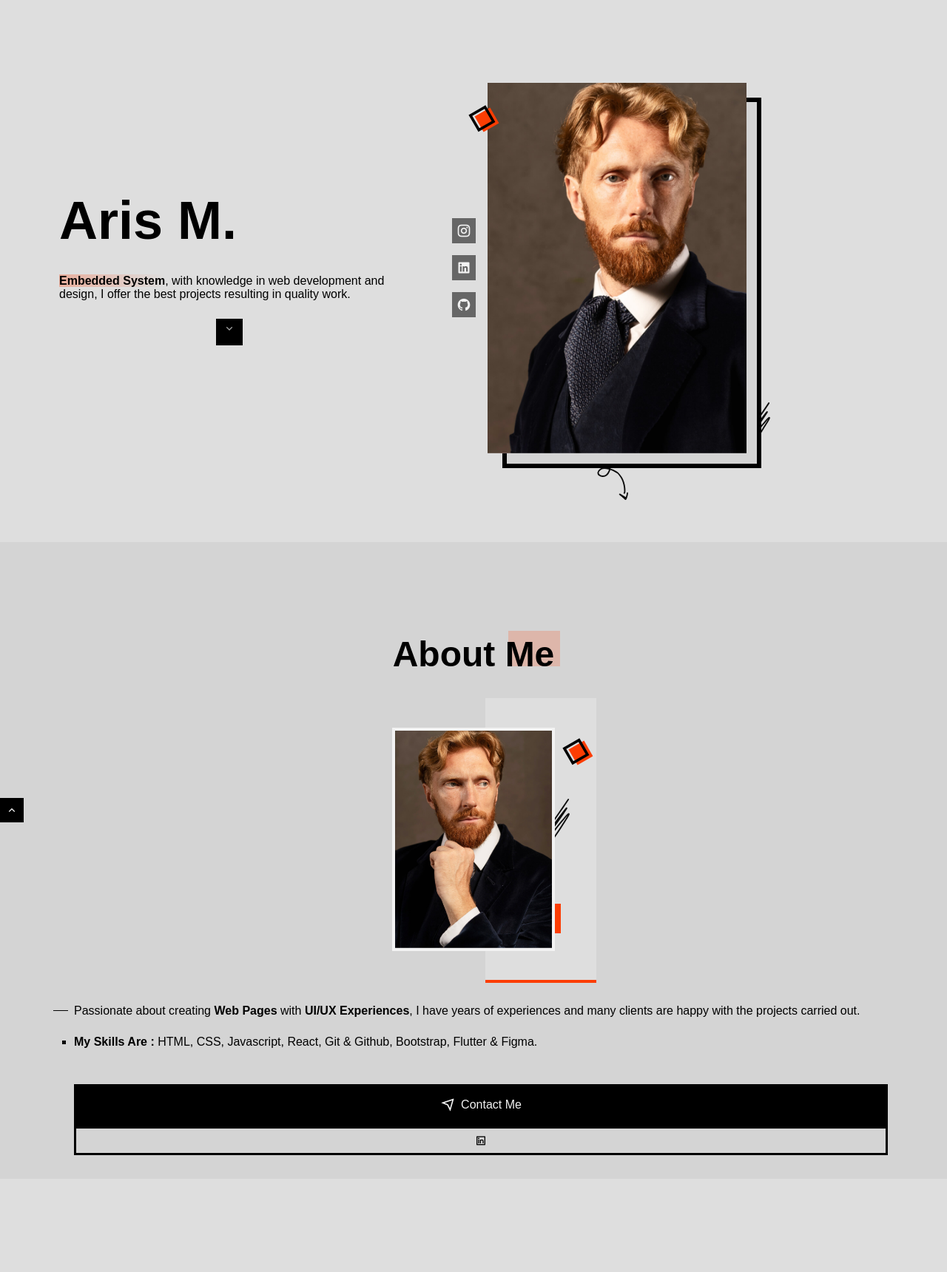
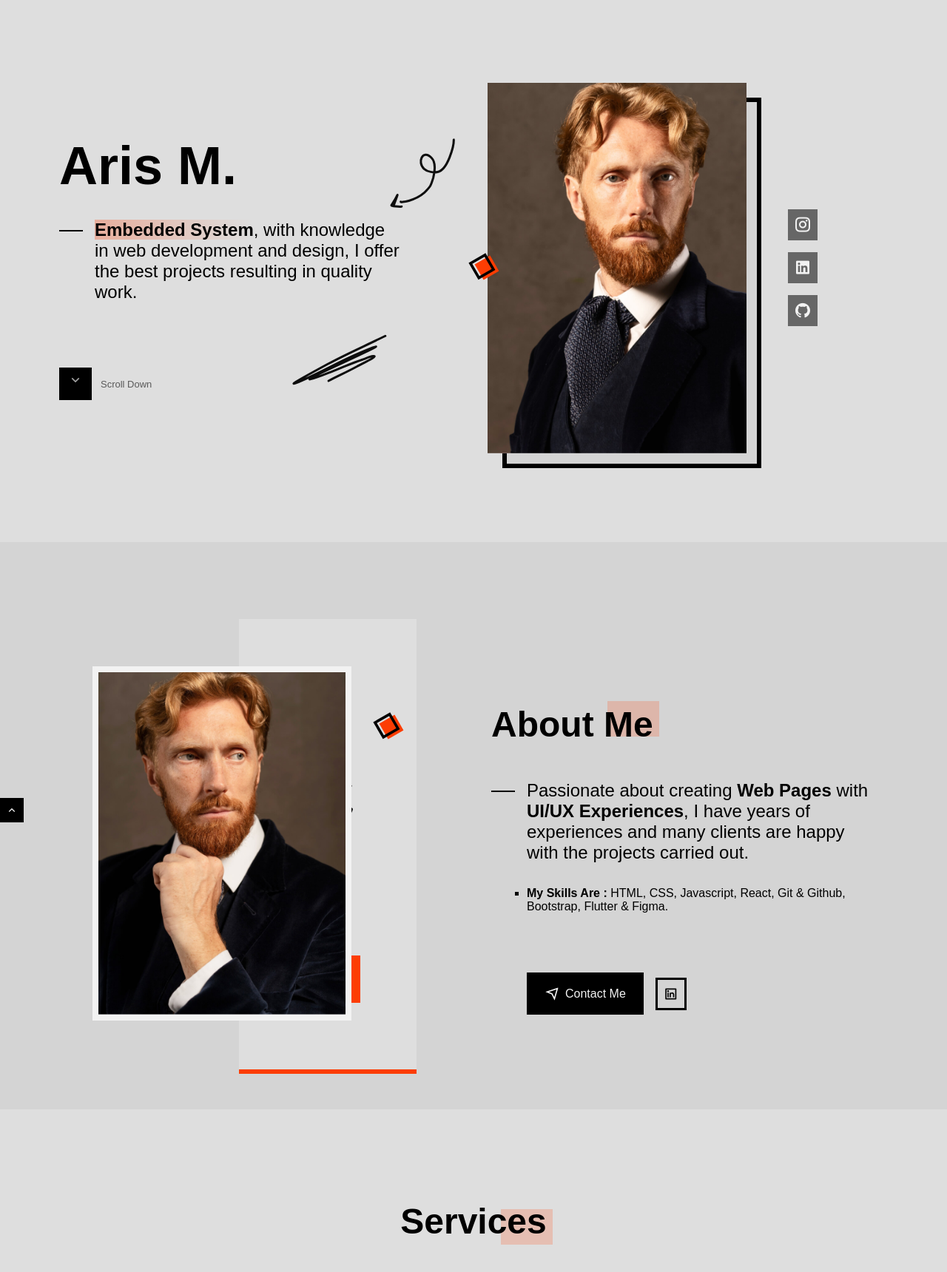
Before and after one commit to Annelies11/web_des23, a PHP site: page / in a window 1280 px wide. Shown: the part 88-1808 px from the top of the page at 74% size. Run offline with PHP 8.4, Linux system fonts and the light colour scheme; some libraries are stand-ins or nearby versions; some web fonts are replaced.

Commit message:
sixth commit

```diff
--- a/assets/css/styles.css
+++ b/assets/css/styles.css
@@ -558,6 +558,10 @@ body.dark-theme{
   transition: border .4s, color .4s;
 }
 
+.button__ghost i {
+  font-size: 1.25rem;
+}
+
 .button__ghost:hover{
   border: 3px solid var(--first-color);
 }
@@ -649,7 +653,7 @@ body.dark-theme{
   margin-bottom: 3rem;
 }
 
-.about__button{
+.about__buttons{
   display: flex;
   justify-content: center;
   align-items: center;
@@ -1272,4 +1276,147 @@ body.dark-theme{
     margin-top: 0;
     align-self: flex-start;
   }
+
+  .home__description{
+    position: relative;
+    font-size: var(--h2-font-size);
+    margin-bottom: 5.5rem;
+    padding-left: 3rem;
+  }
+
+  .home__description::after{
+    content: '';
+    width: 32px;
+    height: 2px;
+    background-color: var(--title-color);
+    position: absolute;
+    left: 0;
+    top: 14px;
+  }
+
+  .home__scroll{
+    margin: 0;
+    display: flex;
+    align-items: center;
+    column-gap: .75rem;
+  }
+
+  .home__scroll-text{
+    display: block;
+    color: var(--text-color);
+    font-size: var(--smaller-font-size);
+    font-weight: var(--font-medium);
+  }
+
+  .home__scroll-box{
+    width: 44px;
+    height: 44px;
+  }
+
+  .home__scroll-box i {
+    font-size: 1.25rem;
+  }
+
+  .home__perfil .geometric-box{
+    top: 15rem;
+  }
+
+  .home__arrow{
+    top: 4.5rem;
+    left: -8rem;
+    rotate: 80deg;
+    width: 80px;
+  }
+
+  .home__line{
+    left: -15rem;
+    bottom: 4rem;
+    width: 80px;
+    rotate: 30deg;
+  }
+
+  .home__social{
+    left: initial;
+    right: -6rem;
+  }
+
+  .home__social-link{
+    font-size: 1.5rem;
+    padding: .5rem;
+  }
+
+  .about__container{
+    grid-template-columns: 440px 525px;
+    gap: 1rem 9rem;
+    align-items: center;
+    padding-block: 1rem;
+  }
+
+  .about__perfil{
+    order: -1;
+    grid-row: 1 / 3;
+  }
+
+  .about__image{
+    width: 350px;
+  }
+
+  .about__img{
+    border: 8px solid var(--white-color);
+  }
+
+  .about__shadow{
+    width: 240px;
+    height: 615px;
+    top: -4rem;
+    right: -5.5rem;
+    border-bottom: 6px solid var(--first-color);
+  }
+
+  .about__perfil .geometric-box{
+    right: -4rem;
+    top: 4.5rem;
+  }
+
+  .about__line{
+    width: 80px;
+    right: -2px;
+    top: 10rem;
+  }
+
+  .about__box{
+    width: 64px;
+    height: 64px;
+    right: -.75rem;
+  }
+
+  .about__container .section__title-1{
+    align-self: flex-end;
+    margin-inline: 0;
+  }
+
+  .about__info{
+    align-self: flex-start;
+    padding-left: 3rem;
+  }
+
+  .about__description{
+    font-size: var(--h2-font-size);
+    margin-bottom: 2rem;
+  }
+
+  .about__description::after{
+    width: 32px;
+    height: 2px;
+    left: -3rem;
+    top: 14px;
+  }
+
+  .about__list{
+    margin-bottom: 5rem;
+  }
+
+  .about__buttons{
+    justify-content: initial;
+  }
 }
```
